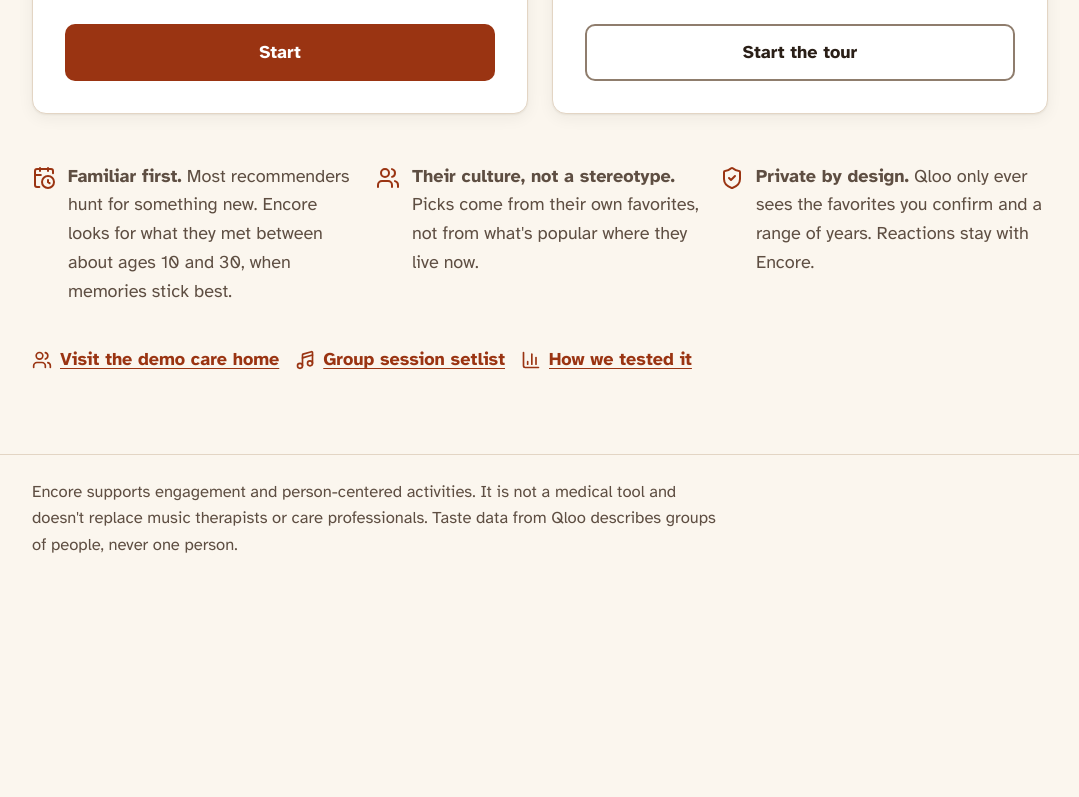
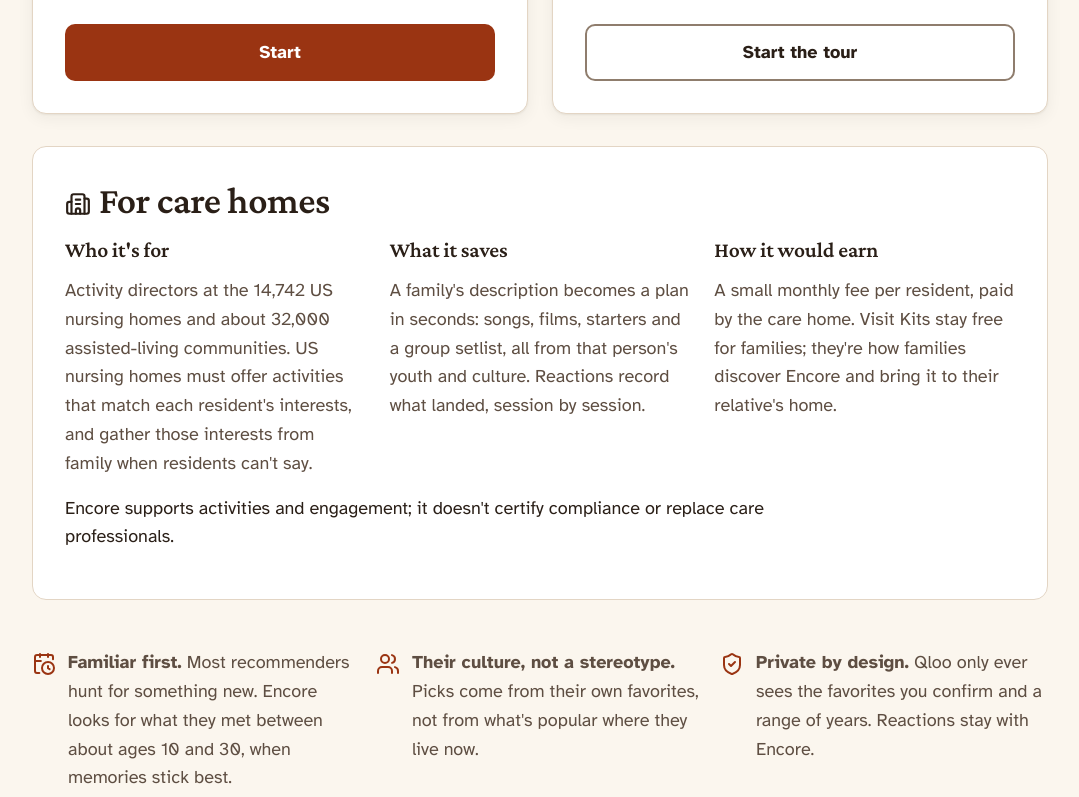
Before and after one commit to arpit15006/encore, a React (Vite) app in the folder web/: page / in a window 1280 px wide. Shown: the part 628-1425 px from the top of the page, without its empty margins (100-1179 px from the left). Before the commit the page ends 1210 px from the top, so only its background shows below. Built offline with nearby package versions, Linux system fonts and the light colour scheme; no server answers.

Commit message:
Add For care homes panel to the landing page
Who it's for (US nursing homes and assisted living), what it saves, and
how it would earn (per-resident fee; free family Visit Kits as the way
families discover it).

```diff
--- a/web/src/screens/Landing.tsx
+++ b/web/src/screens/Landing.tsx
@@ -1,4 +1,4 @@
-import { BarChart3, CalendarClock, Heart, Loader2, Map, Music4, ShieldCheck, Users } from "lucide-react";
+import { BarChart3, Building2, CalendarClock, Heart, Loader2, Map, Music4, ShieldCheck, Users } from "lucide-react";
 import { useEffect, useState } from "react";
 import { api, type Evaluation } from "../api";
 import { navigate } from "../router";
@@ -65,6 +65,42 @@
   );
 }
 
+/** Who pays, for the people deciding whether Encore is a business. Figures are sourced in the README. */
+function ForCareHomes() {
+  return (
+    <section className="form-section care-homes" aria-labelledby="care-homes-heading">
+      <h2 id="care-homes-heading">
+        <Building2 aria-hidden="true" size={26} style={{ verticalAlign: "-4px", marginRight: 8 }} />
+        For care homes
+      </h2>
+      <div className="care-grid">
+        <div>
+          <h3>Who it's for</h3>
+          <p>
+            Activity directors at the 14,742 US nursing homes and about 32,000 assisted-living communities. US nursing homes must offer
+            activities that match each resident's interests, and gather those interests from family when residents can't say.
+          </p>
+        </div>
+        <div>
+          <h3>What it saves</h3>
+          <p>
+            A family's description becomes a plan in seconds: songs, films, starters and a group setlist, all from that person's youth and
+            culture. Reactions record what landed, session by session.
+          </p>
+        </div>
+        <div>
+          <h3>How it would earn</h3>
+          <p>
+            A small monthly fee per resident, paid by the care home. Visit Kits stay free for families; they're how families discover Encore
+            and bring it to their relative's home.
+          </p>
+        </div>
+      </div>
+      <p className="hint">Encore supports activities and engagement; it doesn't certify compliance or replace care professionals.</p>
+    </section>
+  );
+}
+
 export function Landing() {
   const [starting, setStarting] = useState(false);
   return (
@@ -107,6 +143,7 @@
       </div>
 
       <Proof />
+      <ForCareHomes />
 
       <div className="promise">
         <div className="promise-item">
--- a/web/src/styles.css
+++ b/web/src/styles.css
@@ -1419,6 +1419,28 @@
   margin-bottom: var(--space-2);
 }
 
+/* For care homes */
+.care-homes {
+  margin-top: var(--space-6);
+}
+.care-grid {
+  display: grid;
+  gap: var(--space-5);
+  margin: var(--space-4) 0;
+}
+@media (min-width: 768px) {
+  .care-grid {
+    grid-template-columns: repeat(3, 1fr);
+  }
+}
+.care-grid h3 {
+  font-size: 1.2rem;
+}
+.care-grid p {
+  margin: 0;
+  color: var(--ink-muted);
+}
+
 /* Landing proof and links */
 .proof {
   margin-top: var(--space-7);
```
